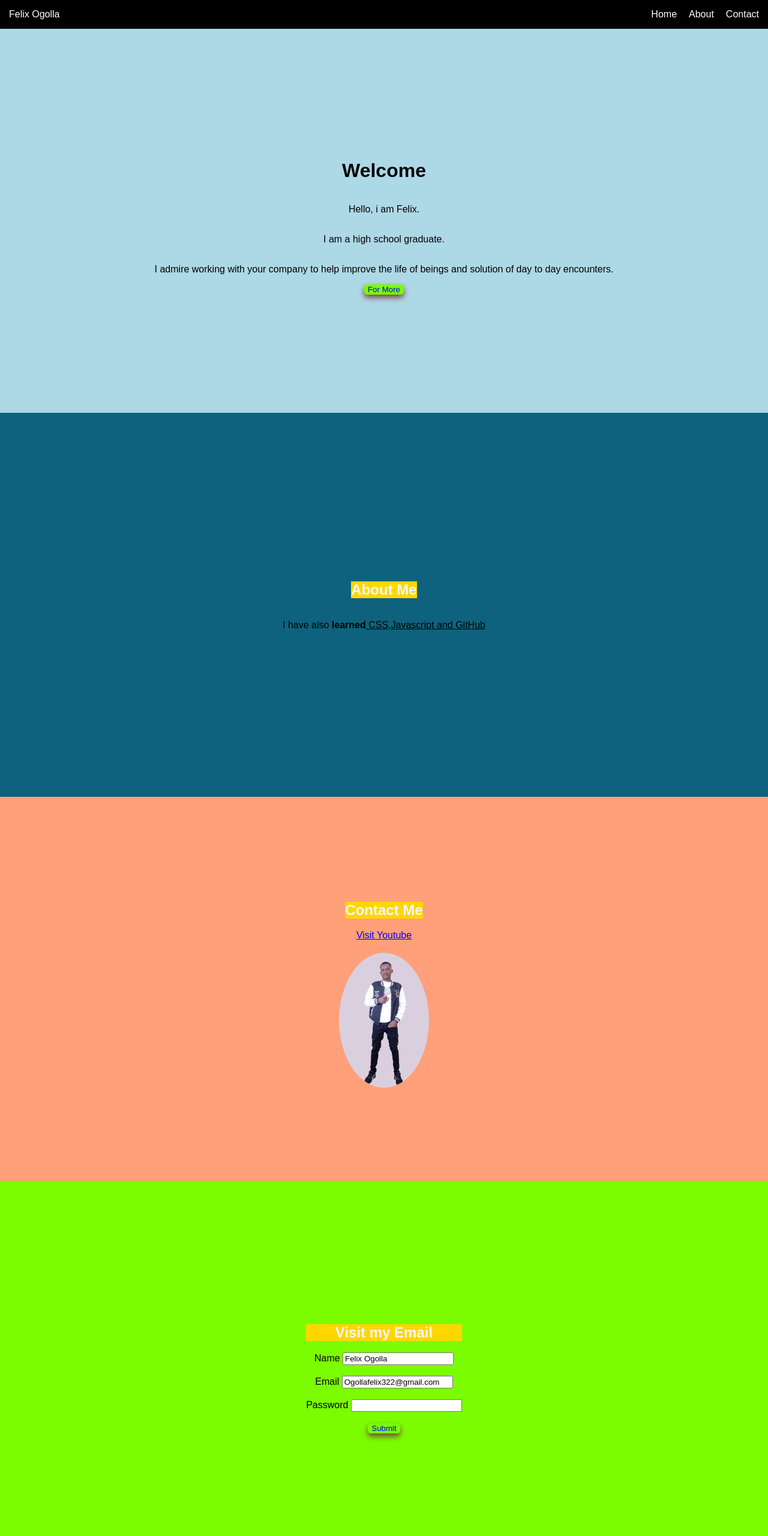
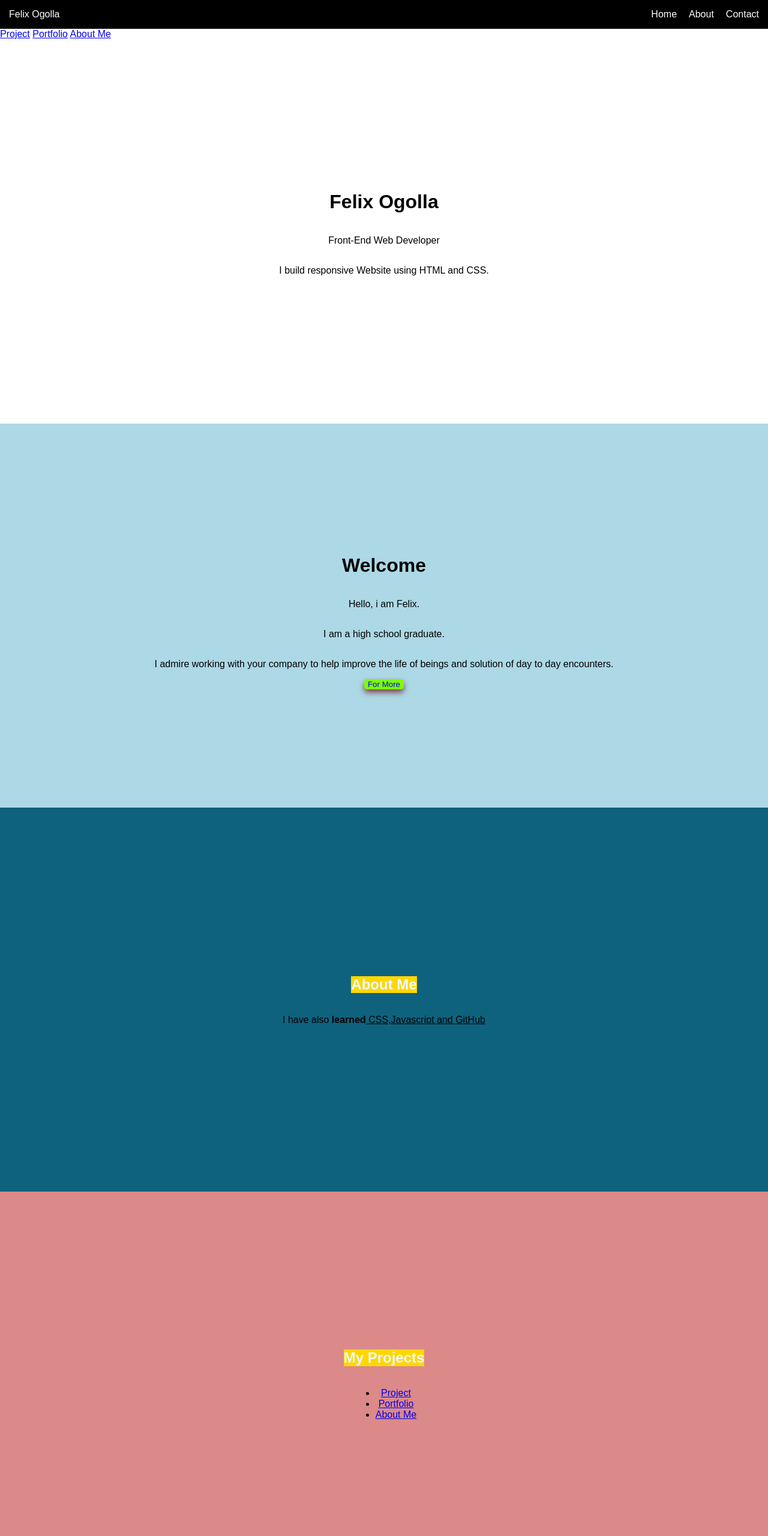
Before and after one commit to ogollafelix322-sketch/Web-portfolio, a plain HTML site: page index.html in a window 1280 px wide. Shown: the top 2560 px of the page at 60% size. Drawn offline with Linux system fonts and the light colour scheme.

Commit message:
Update index.html
update the section

```diff
--- a/index.html
+++ b/index.html
@@ -117,6 +117,26 @@ h2{
     padding:40px ;
     text-align: center;
 }
+
+.ink{
+    display: flex;
+    justify-content: center;
+    align-items: center;
+    height: 80vh;
+    background: white;
+    text-align: center;
+    flex-direction: column;
+}
+
+.pin{
+     display: flex;
+    justify-content: center;
+    align-items: center;
+    height: 80vh;
+    background: rgb(219, 137, 137);
+    text-align: center;
+    flex-direction: column;
+}
 </style>
     </head>
 
@@ -132,6 +152,18 @@ h2{
             </div>
         </div>
 
+         <nav>
+            <a href="felix web.html">Project</a>
+            <a href="website  structure.html">Portfolio</a>
+            <a href="felix day2.html">About Me</a>
+        </nav>
+
+        <header class="ink">
+            <h1>Felix Ogolla</h1>
+            <p>Front-End Web Developer</p>
+            <p>I build responsive Website using HTML and CSS.</p>
+        </header>
+
         <div class="home">
             <h1>Welcome</h1>
             <p>Hello, i am Felix.</p>
@@ -146,6 +178,15 @@ h2{
             <h2>About Me</h2>
             <p>I have also <strong>learned</strong><u> CSS,Javascript and GitHub</u></p>
         </div>
+
+        <section class="pin">
+            <h2>My Projects</h2>
+            <ul>
+                <li><a href="felix web.html">Project</a></li>
+                <li><a href="website  structure.html">Portfolio</a></li>
+                <li><a href="felix day2.html">About Me</a></li>
+            </ul>
+        </section>
 
         <div class="contact">
             <h2>Contact Me</h2>
@@ -187,11 +228,12 @@ h2{
 
         <br><br>
 
-        <nav>
-            <a href="felix web.html">Project</a>
-            <a href="website  structure.html">Portfolio</a>
-            <a href="felix day2.html">About Me</a>
-        </nav>
+        <section class="ink">
+            <h2>For More</h2>
+            <p>GitHub:github.com/ogollafelix322-sketch</p>
+            <p>GitHub:https://ogollafelix322-sketch.github.io/Web-portfolio/</p>
+        </section>
+
 
 
 <br><br>
```
